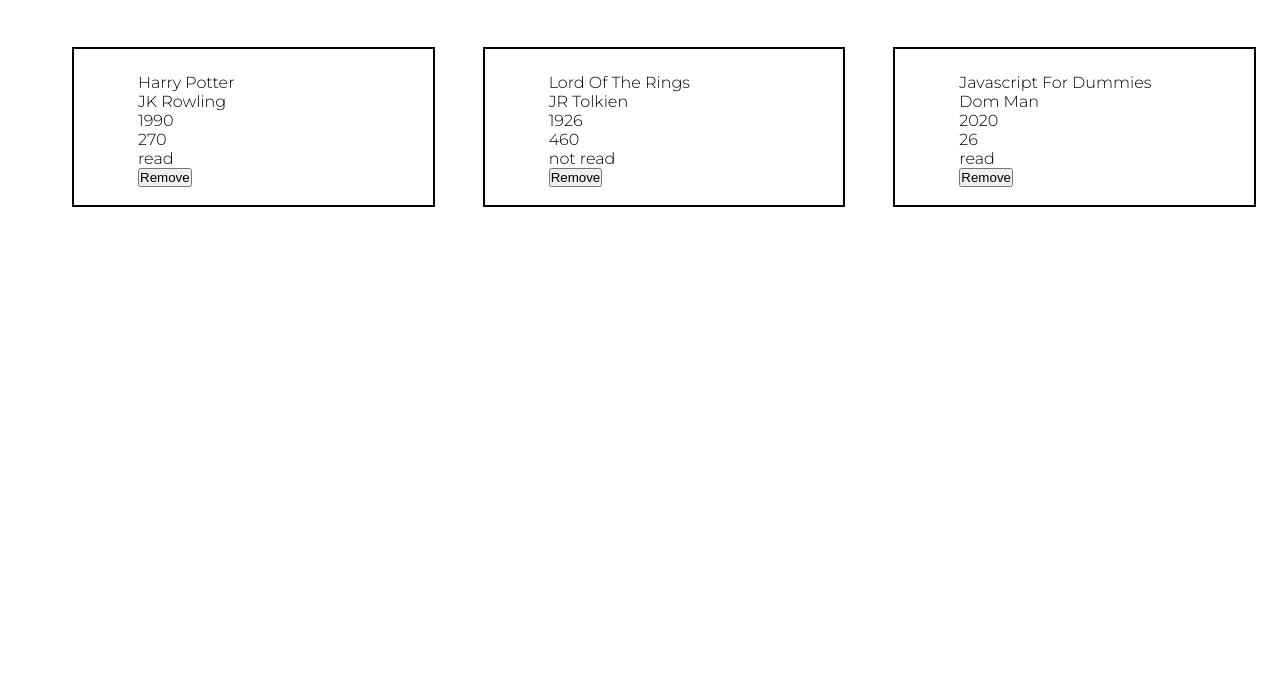
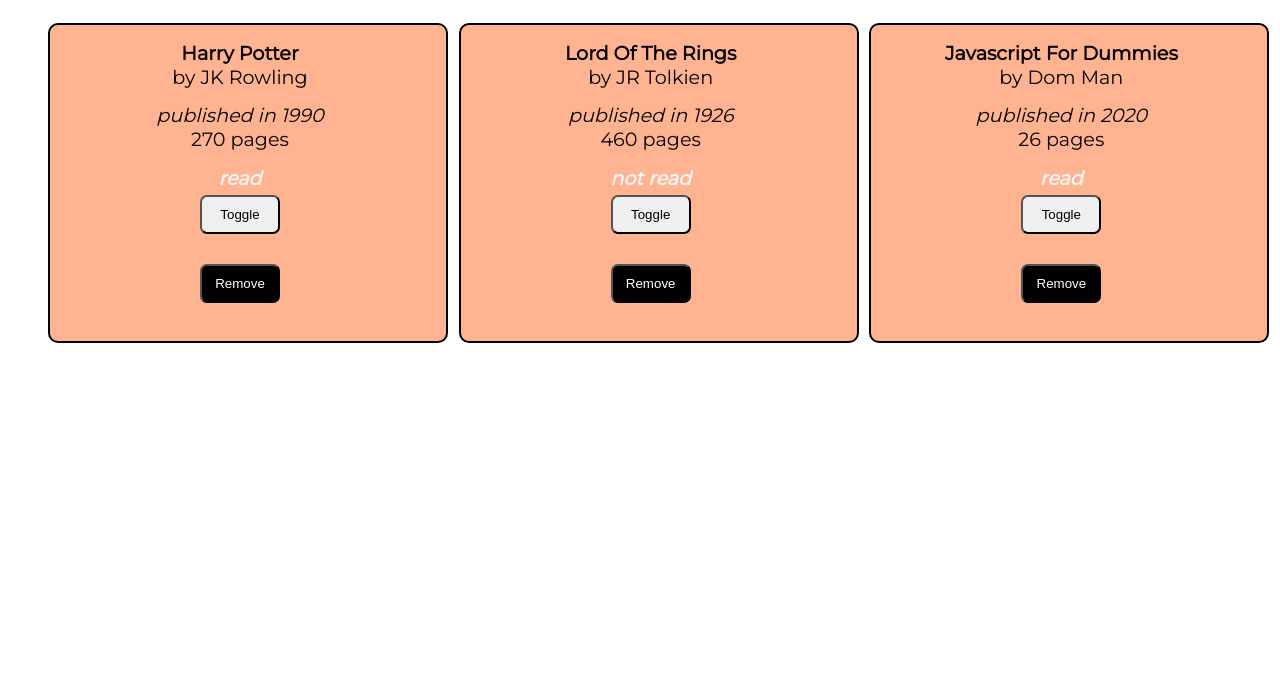
Before and after one commit to dcassar622/library-display, a plain HTML site: page index.html in a window 1280 px wide. Shown: the part 121-800 px from the top of the page. Drawn offline with Linux system fonts and the light colour scheme.

Commit message:
Add files via upload

```diff
--- a/index.html
+++ b/index.html
@@ -6,7 +6,7 @@
     <meta http-equiv="X-UA-Compatible" content="ie=edge">
     <title>Library</title>
     <link rel="stylesheet" href="styles.css">
-    <link href="https://fonts.googleapis.com/css?family=Montserrat:300|Work+Sans:300" rel="stylesheet">
+    <link href="https://fonts.googleapis.com/css?family=Montserrat|Work+Sans:300" rel="stylesheet">
 </head>
 <body>
     <div id='page-wrapper'>
--- a/main.js
+++ b/main.js
@@ -29,7 +29,7 @@ class Book {
 
 setDefaultBooks();
 setupForm();
-render();
+renderDisplay();
 
 //creates initial default 'placeholder' books
 function setDefaultBooks() {
@@ -52,7 +52,7 @@ function setupForm() {
 }
 
 //gets all the books in the database and displays them on screen
-function render() {
+function renderDisplay() {
 
     bookDisplayId = 0;
 
@@ -75,17 +75,17 @@ function render() {
 
         let bookAuthor = document.createElement('p');
         newBook.appendChild(bookAuthor);
-        bookAuthor.append(book.author);
+        bookAuthor.append(`by ${book.author}`);
         bookAuthor.id = 'author';
 
         let bookYear = document.createElement('p');
         newBook.appendChild(bookYear);
-        bookYear.append(book.year);
+        bookYear.append(`published in ${book.year}`);
         bookYear.id = 'year';
 
         let bookPages = document.createElement('p');
         newBook.appendChild(bookPages);
-        bookPages.append(book.pages);
+        bookPages.append(`${book.pages} pages`);
         bookPages.id = 'pages';
 
         let bookRead = document.createElement('p');
@@ -93,21 +93,28 @@ function render() {
         bookRead.append(read);
         bookRead.id = 'read';
 
+        //create and setup toggle button for each book's 'read' status
+        let toggleReadBtn = document.createElement('button');
+        toggleReadBtn.innerHTML = `Toggle`;
+        toggleReadBtn.className = 'toggle-read-btn';
+        toggleReadBtn.addEventListener('click', (e) => {
+            toggleReadStatus(e.target.parentNode.id);
+        });
+        newBook.appendChild(toggleReadBtn);
+
+        //create and setup delete(remove) button for each book
         let delBtn = document.createElement('button');
         delBtn.innerHTML = 'Remove';
-        delBtn.class = 'remove-btn';
+        delBtn.className = 'remove-btn';
+        delBtn.addEventListener('click', (e) => {
+            deleteBook(e.target.parentNode.id);
+        });
         newBook.appendChild(delBtn);
 
         librarySection.appendChild(newBook);
 
-        delBtn.addEventListener('click', (e) => {
-            deleteBook(e.target.parentNode.id);
-        });
-
         bookDisplayId++;
     });
-    console.log(`Array ID : ${bookArrayId}`);
-        console.log(`Display ID : ${bookDisplayId}`)
 }
 
 //shows the form to add new book when 'add' button is clicked
@@ -127,7 +134,7 @@ function submitForm() {
     let book = new Book(title, author, year, pages, read);
     book.addToLibrary();
     clearDisplay();
-    render();
+    renderDisplay();
     newBookForm.className = 'invisible';
 }
 
@@ -143,5 +150,19 @@ function deleteBook(bookId) {
     bookArrayId = 0;
     bookDisplayId = 0;
     clearDisplay();
-    render();
+    renderDisplay();
 }
+
+
+function toggleReadStatus(bookId) {
+    if (library[bookId].read === 'yes')
+    {
+        library[bookId].read = 'no';
+    }
+    else if (library[bookId].read === 'no')
+    {
+        library[bookId].read = 'yes';
+    }
+    clearDisplay();
+    renderDisplay();
+}
--- a/styles.css
+++ b/styles.css
@@ -2,6 +2,14 @@
     margin: 0;
     padding: 0;
     box-sizing: border-box;
+}
+
+/* page styling */
+
+button {
+    padding: 10px;
+    border-radius: 7px;
+    width: 80px;
 }
 
 #page-wrapper{
@@ -15,7 +23,8 @@
 
 #header-section {
     display: flex;
-    background: rgb(158, 218, 158);
+    background: rgb(139, 209, 149);
+    color: white;
     height: 4rem;
     justify-content: center;
     align-items: center;
@@ -27,6 +36,10 @@
     height: 10%;
 }
 
+.invisible{
+    visibility: hidden;
+ }
+
 /* card section styling */
 
 #library-section {
@@ -34,22 +47,63 @@
     padding-left: 3rem;;
     justify-content: center;
     grid-template-columns: repeat(3, 1fr);
+    width: 100%;
     height: 80%;
 }
 
 .card {
     display: flex;
-    padding-left: 4rem;
-    padding-top: 1.5rem;
-    margin: 1.5rem;
-    height: 10rem;
+    min-width: 19rem;
+    min-height: 18rem;
+    max-width: 25rem;
+    max-height: 20rem;
+    padding: 1rem 2rem 2rem 1rem;
     flex-direction: column;
-    align-items: flex-start;
+    align-items: center;
     border: solid 2px black;
+    border-radius: 10px;
+    background: rgb(255, 179, 144);
+    font-size: 1.2rem;
 }
 
+#title {
+    font-weight: 900;
+}
 
+#author {
+    font-weight: 200;
+}
 
-.invisible{
-   opacity: 0;
+#year {
+    margin-top: 14px;
+    font-weight: light;
+    font-style: italic;
 }
+
+#read {
+    color: rgb(245, 245, 245);
+    font-weight: bold;
+    font-style: italic;
+    margin-top: 15px;
+}
+
+.remove-btn {
+    margin-top: 30px;
+    background: rgb(0, 0, 0);
+    color: white;
+}
+
+.toggle-read-btn {
+    margin-top: 5px;
+}
+
+/* Responsive Design */
+
+@media only screen and (max-width: 400px) {
+
+    #library-section {
+        display: grid;
+        grid-template-columns: repeat(1, 1fr);
+    }
+
+  }
```
